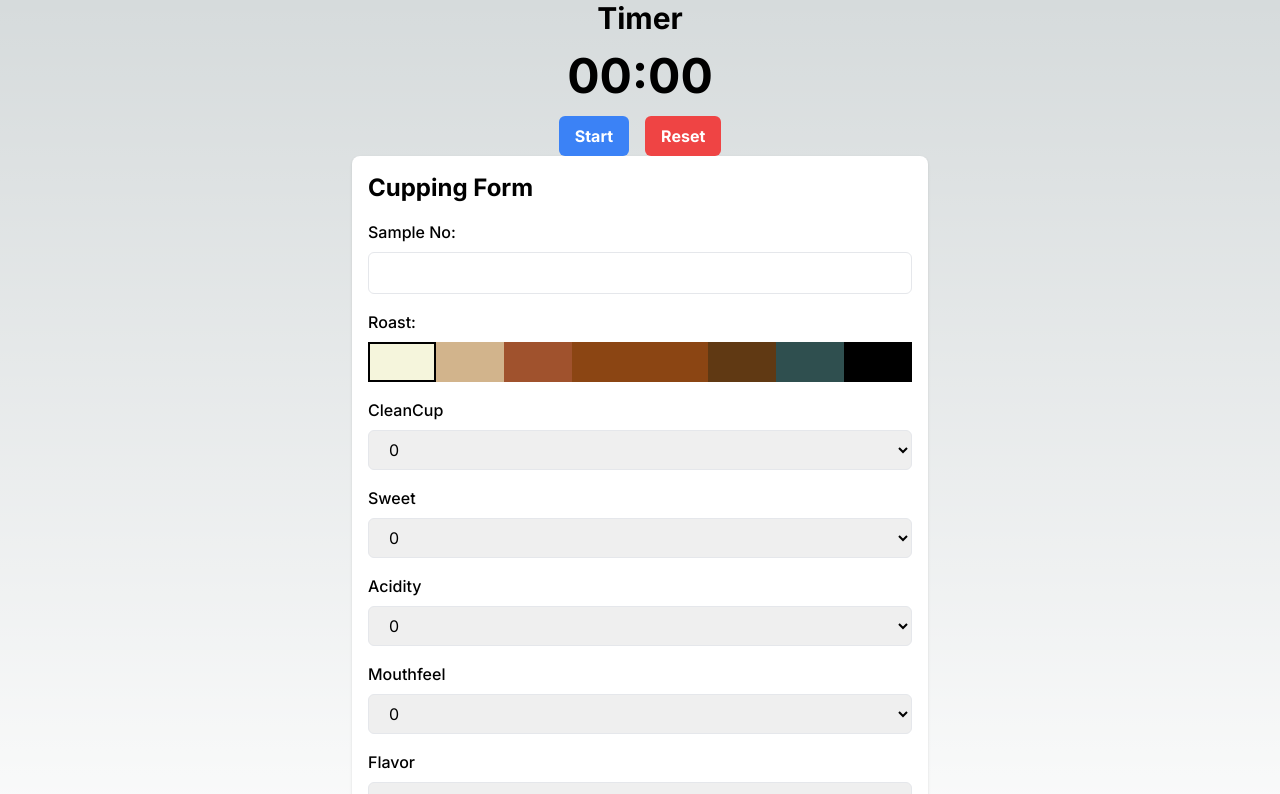
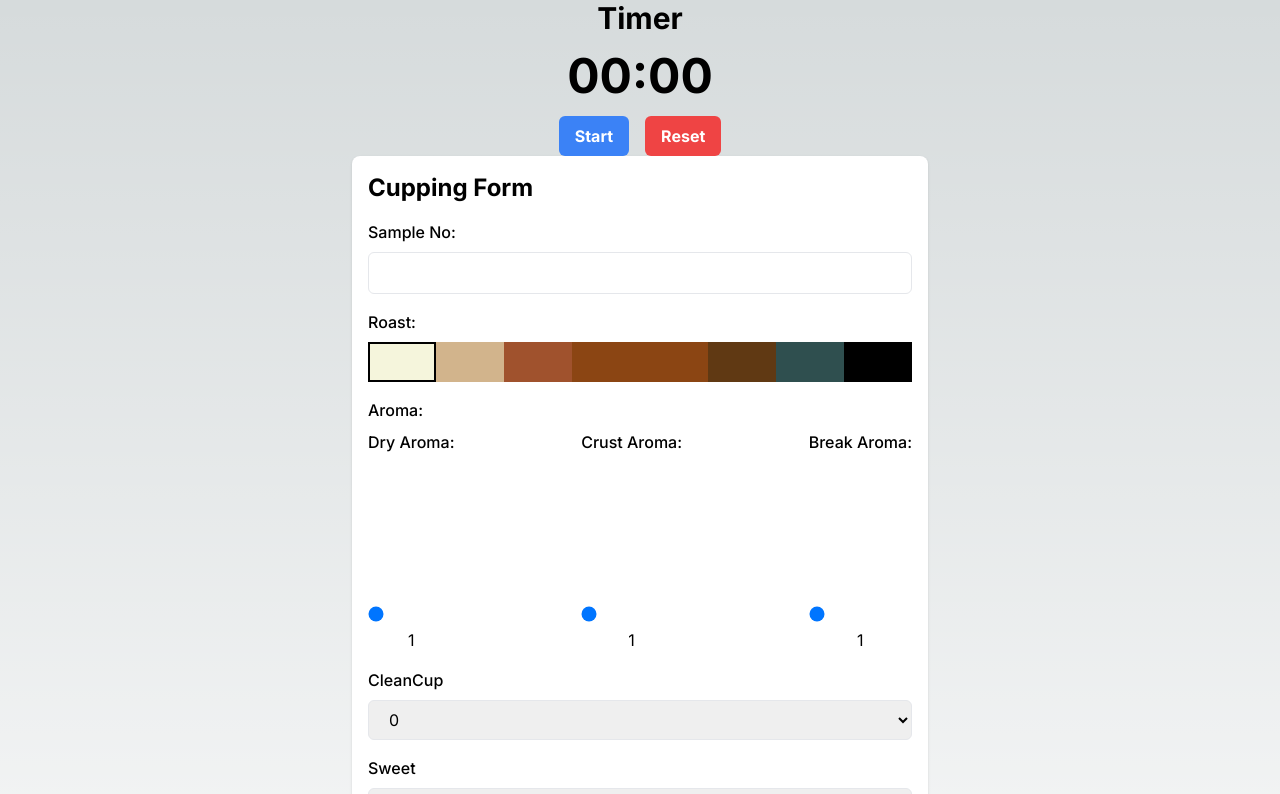
Before and after one commit to KouheiOkazaki/coppi, a Next.js app: page /ja/cupping in a window 1280 px wide. Shown: the top 794 px of the page. Built offline with nearby package versions, Linux system fonts and the light colour scheme.

Commit message:
add aroma form &  add aroma schema

```diff
--- /dev/null
+++ b/src/commons/const/const.ts
@@ -0,0 +1,12 @@
+export const scoreOptions = [0, 2, 4, 5, 6, 6.5, 7, 7.5, 8]
+
+export const roastOptions = [
+	{ level: 'ライトロースト', color: '#F5F5DC' }, // アグトロン値: 91≦
+	{ level: 'シナモンロースト', color: '#D2B48C' }, // アグトロン値: 81≦ and ≦ 90
+	{ level: 'ミディアムロースト', color: '#A0522D' }, // アグトロン値: 71≦ and ≦ 80
+	{ level: 'ハイロースト', color: '#8B4513' }, // アグトロン値: 61≦ and ≦ 70
+	{ level: 'シティロースト', color: '#8B4513' }, // アグトロン値: 51≦ and ≦ 60
+	{ level: 'フルシティロースト', color: '#603913' }, // アグトロン値: 41≦ and ≦ 50
+	{ level: 'フレンチロースト', color: '#2F4F4F' }, // アグトロン値: 31≦ and ≦ 40
+	{ level: 'イタリアンロースト', color: '#000000' }, // アグトロン値: ≦30
+]
--- a/src/commons/types/type.ts
+++ b/src/commons/types/type.ts
@@ -12,7 +12,9 @@ export type Dictionary = {
 export type CoeFormData = {
 	sampleNo: string
 	roastLevel: string
-	// aroma: number
+	dryAroma: number
+	crustAroma: number
+	breakAroma: number
 	// defects: number
 	cleanCup: number
 	sweet: number
--- a/src/components/cuppingForm/CoeCuppingForm.tsx
+++ b/src/components/cuppingForm/CoeCuppingForm.tsx
@@ -4,18 +4,7 @@ import { useForm } from 'react-hook-form'
 import { CoeFormData } from '@/src/commons/types/type'
 import Timer from '../timer/Timer'
 import { postFormAction } from './actions'
-
-const scoreOptions = [0, 2, 4, 5, 6, 6.5, 7, 7.5, 8]
-const roastOptions = [
-	{ level: 'ライトロースト', color: '#F5F5DC' }, // アグトロン値: 91≦
-	{ level: 'シナモンロースト', color: '#D2B48C' }, // アグトロン値: 81≦ and ≦ 90
-	{ level: 'ミディアムロースト', color: '#A0522D' }, // アグトロン値: 71≦ and ≦ 80
-	{ level: 'ハイロースト', color: '#8B4513' }, // アグトロン値: 61≦ and ≦ 70
-	{ level: 'シティロースト', color: '#8B4513' }, // アグトロン値: 51≦ and ≦ 60
-	{ level: 'フルシティロースト', color: '#603913' }, // アグトロン値: 41≦ and ≦ 50
-	{ level: 'フレンチロースト', color: '#2F4F4F' }, // アグトロン値: 31≦ and ≦ 40
-	{ level: 'イタリアンロースト', color: '#000000' }, // アグトロン値: ≦30
-]
+import { roastOptions, scoreOptions } from '@/src/commons/const/const'
 
 export default function CoeCuppingForm() {
 	const {
@@ -24,6 +13,9 @@ export default function CoeCuppingForm() {
 	} = useForm<CoeFormData>()
 
 	const [selectedRoastIndex, setSelectedRoastIndex] = useState<number>(0)
+	const [dryAromaValue, setDryAromaValue] = useState<number>(1)
+	const [crustAromaValue, setCrustAromaValue] = useState<number>(1)
+	const [breakAromaValue, setBreakAromaValue] = useState<number>(1)
 
 	return (
 		<>
@@ -52,7 +44,10 @@ export default function CoeCuppingForm() {
 					)}
 				</div>
 				<div className="flex flex-col">
-					<label htmlFor="roastLevel" className="block mb-2 font-medium">
+					<label
+						htmlFor="roastLevel"
+						className="block mb-2 font-medium"
+					>
 						Roast:
 					</label>
 					<div className="flex justify-between items-center">
@@ -75,6 +70,77 @@ export default function CoeCuppingForm() {
 							This field is required
 						</span>
 					)}
+				</div>
+				<div className="flex flex-col">
+					<label className="block mb-2 font-medium">Aroma:</label>
+					<div className="flex justify-between">
+						<div className="mr-4">
+							<label
+								htmlFor="dryAroma"
+								className="block mb-2 font-medium"
+							>
+								Dry Aroma:
+							</label>
+							<input
+								type="range"
+								id="dryAroma"
+								{...register('dryAroma', { required: true })}
+								min="1"
+								max="3"
+								value={dryAromaValue}
+								onChange={(e) =>
+									setDryAromaValue(parseInt(e.target.value))
+								}
+								className="appearance-none h-40 transform rotate-180"
+								style={{ writingMode: 'vertical-rl' }}
+							/>
+							<div className="text-center">{dryAromaValue}</div>
+						</div>
+						<div className="mr-4">
+							<label
+								htmlFor="crustAroma"
+								className="block mb-2 font-medium"
+							>
+								Crust Aroma:
+							</label>
+							<input
+								type="range"
+								id="crustAroma"
+								{...register('crustAroma', { required: true })}
+								min="1"
+								max="3"
+								value={crustAromaValue}
+								onChange={(e) =>
+									setCrustAromaValue(parseInt(e.target.value))
+								}
+								className="appearance-none h-40 transform rotate-180"
+								style={{ writingMode: 'vertical-rl' }}
+							/>
+							<div className="text-center">{crustAromaValue}</div>
+						</div>
+						<div>
+							<label
+								htmlFor="breakAroma"
+								className="block mb-2 font-medium"
+							>
+								Break Aroma:
+							</label>
+							<input
+								type="range"
+								id="breakAroma"
+								{...register('breakAroma', { required: true })}
+								min="1"
+								max="3"
+								value={breakAromaValue}
+								onChange={(e) =>
+									setBreakAromaValue(parseInt(e.target.value))
+								}
+								className="appearance-none h-40 transform rotate-180"
+								style={{ writingMode: 'vertical-rl' }}
+							/>
+							<div className="text-center">{breakAromaValue}</div>
+						</div>
+					</div>
 				</div>
 				{['cleanCup', 'sweet', 'acidity', 'mouthfeel', 'flavor'].map(
 					(fieldName) => (
--- a/src/components/cuppingForm/actions.ts
+++ b/src/components/cuppingForm/actions.ts
@@ -12,6 +12,9 @@ export async function postFormAction(data: FormData) {
 			// FormData から必要なプロパティを抽出する
 			sampleNo: data.get('sampleNo') as string,
 			roastLevel: data.get('roastLevel') as string,
+			dryAroma: Number(data.get('dryAroma')),
+			crustAroma: Number(data.get('crustAroma')),
+			breakAroma: Number(data.get('breakAroma')),
 			cleanCup: Number(data.get('cleanCup')),
 			sweet: Number(data.get('sweet')),
 			acidity: Number(data.get('acidity')),
```
Also changed, not shown: src/components/common/navigation/Navigation.tsx (+4 -4 lines), 2 other files (tests, documents, lock files or other folders).
